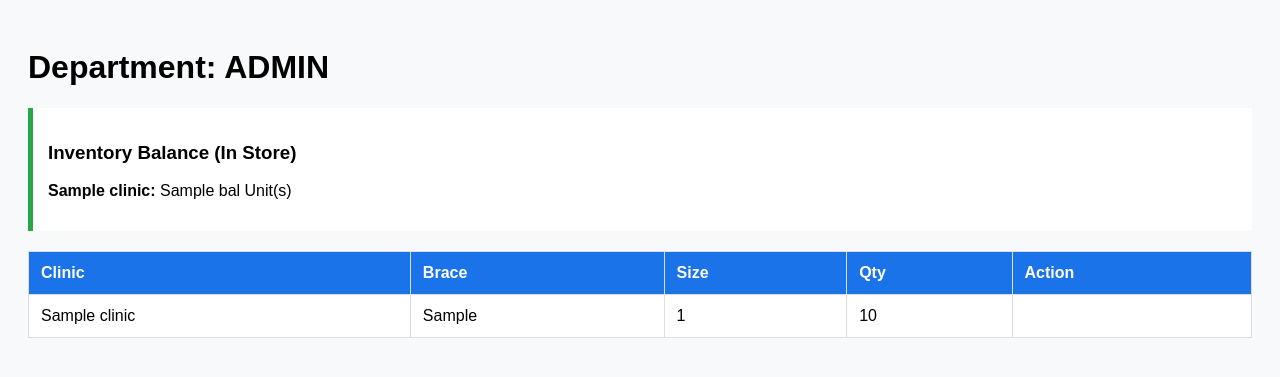
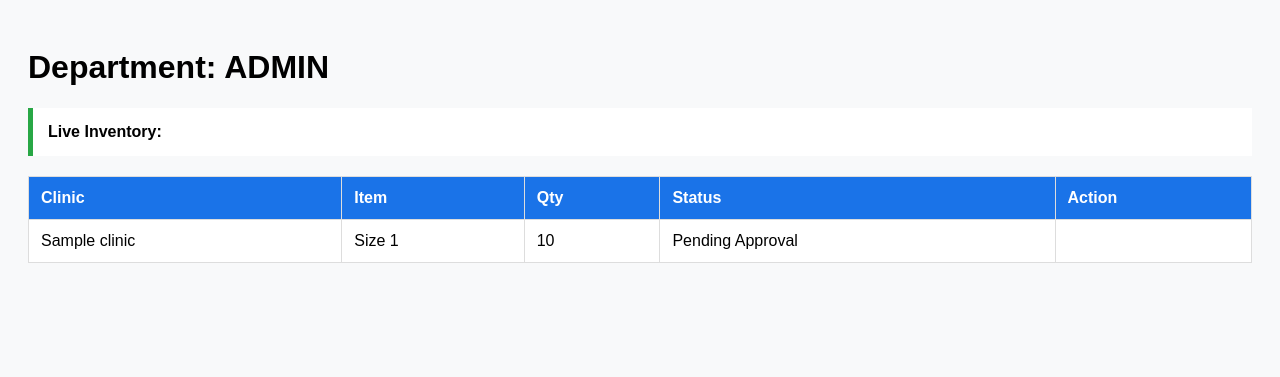
Before and after one commit to logistics-max/brace-flow, a Flask app: template templates/workflow.html in a window 1280 px wide. Shown: the top 377 px of the page. Run offline with Flask 3, Linux system fonts and the light colour scheme; the template is opened without the code that fills it: most values are stand-ins (such as "Sample title", 1, 10 or a date in 2020).

Commit message:
Update workflow.html

```diff
--- a/templates/workflow.html
+++ b/templates/workflow.html
@@ -4,40 +4,38 @@
     <title>{{ role.upper() }} Portal</title>
     <style>
         body { font-family: sans-serif; padding: 20px; background: #f8f9fa; }
-        .balance-card { background: white; padding: 15px; border-left: 5px solid #28a745; margin-bottom: 20px; }
+        .balance-box { background: white; padding: 15px; border-left: 5px solid #28a745; margin-bottom: 20px; }
         table { width: 100%; border-collapse: collapse; background: white; }
         th, td { padding: 12px; border: 1px solid #ddd; text-align: left; }
         th { background: #1a73e8; color: white; }
         .btn { padding: 8px 12px; color: white; text-decoration: none; border-radius: 4px; font-weight: bold; }
-        .bg-appr { background: #28a745; } .bg-work { background: #fd7e14; }
+        .green { background: #28a745; } .orange { background: #fd7e14; }
     </style>
 </head>
 <body>
     <h1>Department: {{ role.upper() }}</h1>
-
-    <div class="balance-card">
-        <h3>Inventory Balance (In Store)</h3>
-        {% for clinic, bal in balances.items() %}
-            {% if bal != 0 %}
-            <p><strong>{{ clinic }}:</strong> {{ bal }} Unit(s)</p>
-            {% endif %}
-        {% endfor %}
+    <div class="balance-box">
+        <strong>Live Inventory:</strong>
+        {% for clinic, bal in balances.items() %}{% if bal > 0 %} [{{ clinic }}: {{ bal }}] {% endif %}{% endfor %}
     </div>
-
     <table>
-        <tr><th>Clinic</th><th>Brace</th><th>Size</th><th>Qty</th><th>Action</th></tr>
+        <tr><th>Clinic</th><th>Item</th><th>Qty</th><th>Status</th><th>Action</th></tr>
         {% for order in orders %}
         <tr>
-            <td>{{ order.Clinic }}</td><td>{{ order['Brace Type'] }}</td><td>{{ order.Size }}</td><td>{{ order.Qty }}</td>
+            <td>{{ order.Clinic }}</td><td>Size {{ order.Size }}</td><td>{{ order.Qty }}</td><td>{{ order.Status }}</td>
             <td>
                 {% if role == "coordinator" and order.Status == "Pending Approval" %}
-                    <a href="/transition/{{ loop.index0 }}/In Production" class="btn bg-appr">Approve Production</a>
+                    <a href="/transition/{{ loop.index0 }}/In Production" class="btn green">Approve Production</a>
                 {% elif role == "workshop" %}
-                    <a href="/transition/{{ loop.index0 }}/Produced" class="btn bg-work">Finished (To Store)</a>
+                    <a href="/transition/{{ loop.index0 }}/Produced" class="btn orange">Handover to Store</a>
                 {% elif role == "store" and order.Status == "Produced" %}
-                    <a href="/transition/{{ loop.index0 }}/In Store" class="btn bg-appr">Receive (+1 Balance)</a>
+                    <a href="/transition/{{ loop.index0 }}/In Store" class="btn green">Receive (+1 Balance)</a>
+                {% elif role == "store" and order.Status == "In Store" %}
+                    <a href="/transition/{{ loop.index0 }}/Dist. Requested" class="btn orange">Request Dispatch</a>
+                {% elif role == "coordinator" and order.Status == "Dist. Requested" %}
+                    <a href="/transition/{{ loop.index0 }}/Dist. Approved" class="btn green">Approve Dispatch</a>
                 {% elif role == "store" and order.Status == "Dist. Approved" %}
-                    <a href="/transition/{{ loop.index0 }}/Dispatched" class="btn bg-work">Dispatch Logistics (-1 Balance)</a>
+                    <a href="/transition/{{ loop.index0 }}/Dispatched" class="btn orange">Final Dispatch (-1 Balance)</a>
                 {% endif %}
             </td>
         </tr>
```
